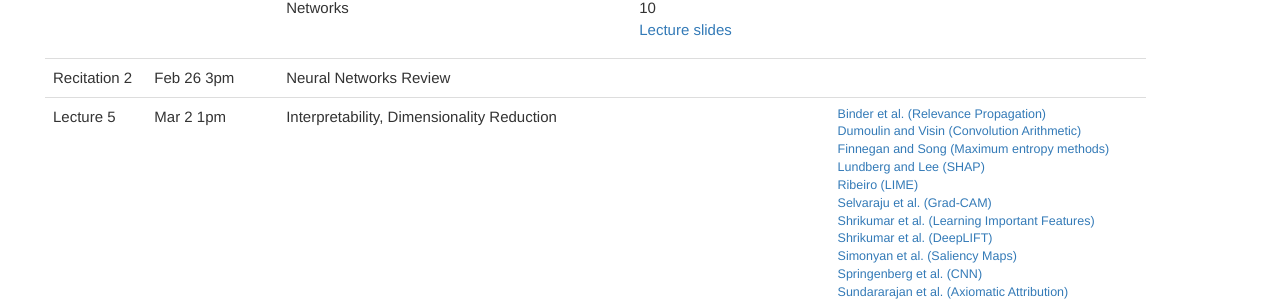
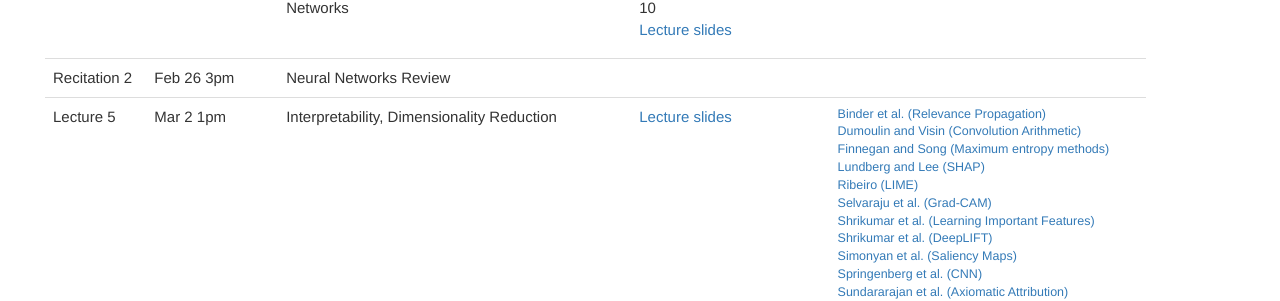
Before and after one commit to mit6874/mit6874.github.io, a Jekyll site: the page built from index.html, in a window 1280 px wide and 900 px high, scrolled down 810 px. Shown: the part 152-453 px from the top of the window. Built offline with Jekyll 4.4.1, drawn with Linux system fonts in a browser that asks for light colours; nearby versions of some CDN libraries.

Commit message:
update l05

```diff
--- a/index.html
+++ b/index.html
@@ -106,6 +106,9 @@ layout: default
             <td>Mar 2 1pm</td>
             <td>Interpretability, Dimensionality Reduction</td>
             <td>
+            	<ul>
+                    <li><a href="assets/sp2020/slides/l05.pdf">Lecture slides</a></li>
+                </ul>
             </td>
             <td>
                 <ul style="font-size: smaller">
```
Also changed, not shown: 2 other files.
